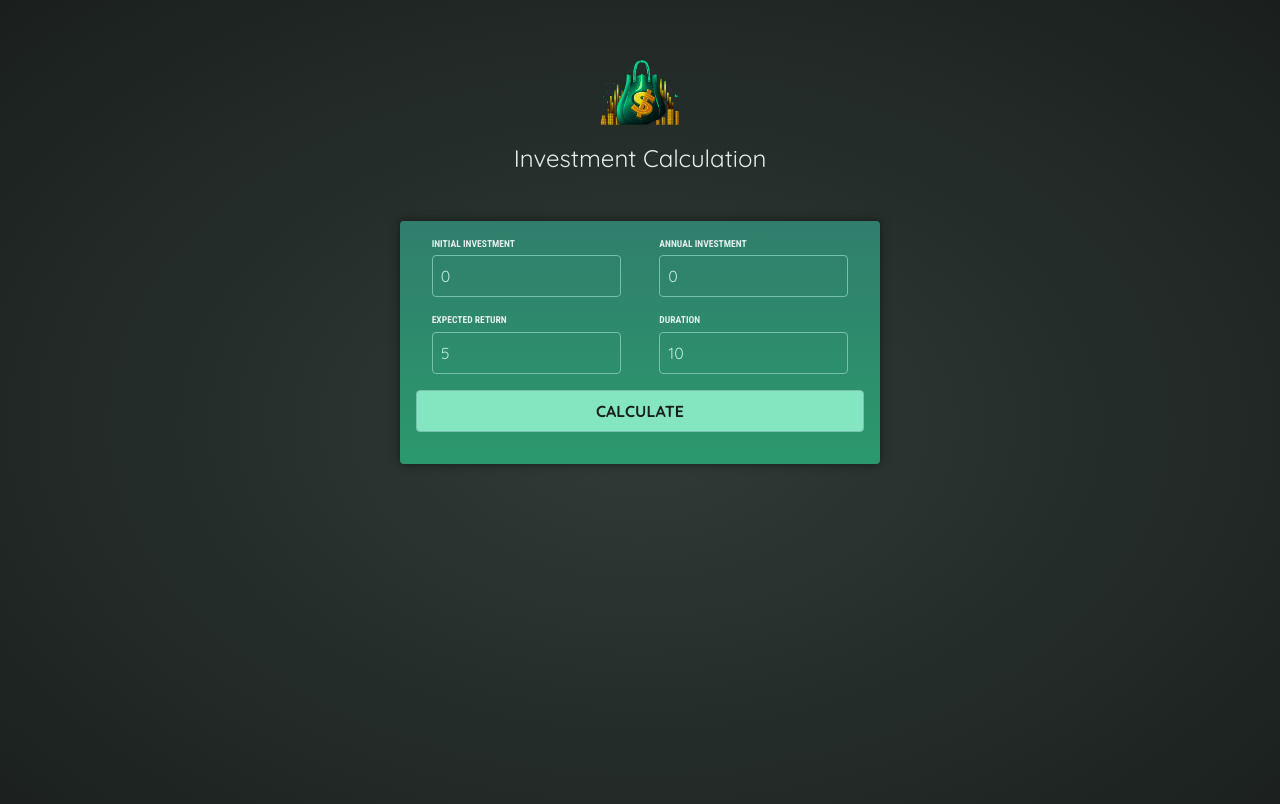
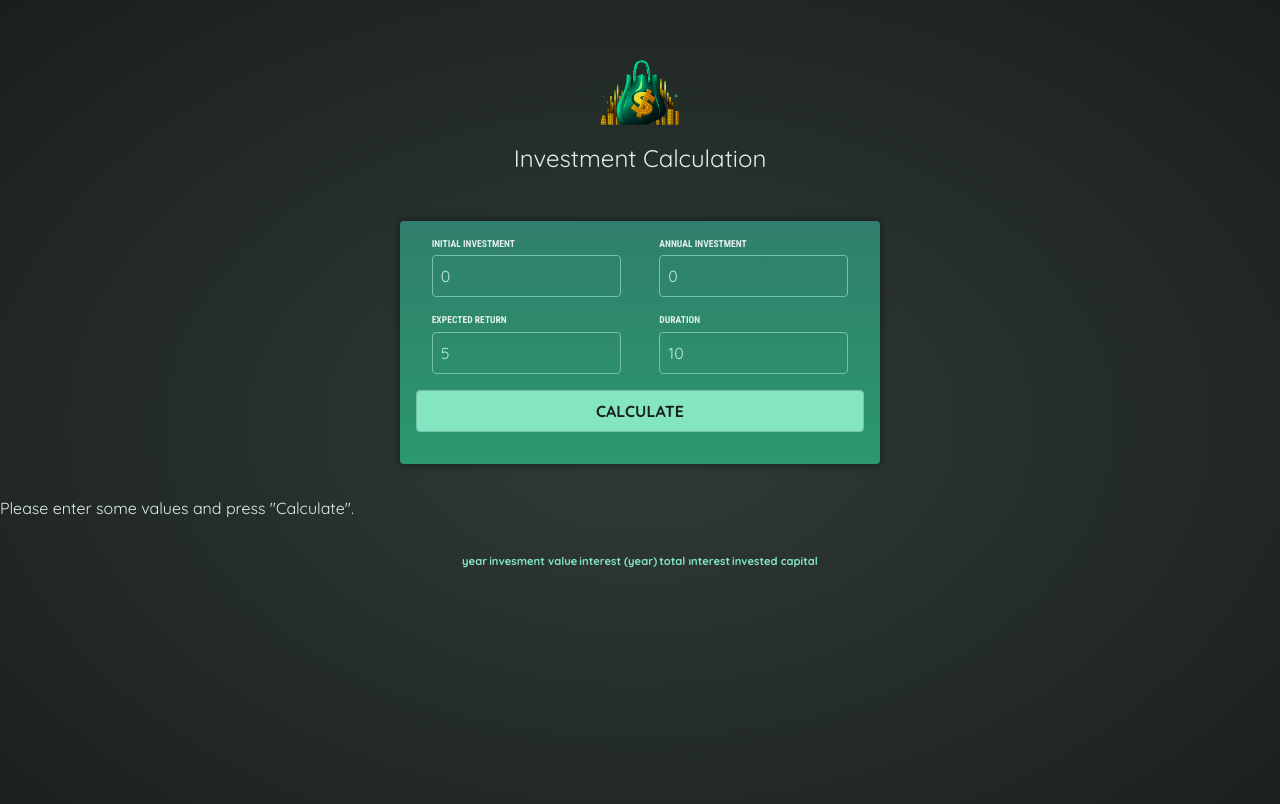
Before and after one commit to MSaqib123/section-3-anguler-project, an Angular app: page / in a window 1280 px wide. Shown: the top 804 px of the page. Built offline with nearby package versions, Linux system fonts and the light colour scheme.

Commit message:
10. Passing Data from Parent to Child with Inputs

```diff
--- /dev/null
+++ b/src/app/_2_SolutionByTeacher/investment-result/investment-result.component.css
@@ -0,0 +1,19 @@
+table {
+  max-width: 50rem;
+  margin: 2rem auto;
+  padding: 1rem;
+  table-layout: fixed;
+  border-spacing: 1rem;
+  text-align: right;
+}
+
+table thead {
+  font-size: 0.7rem;
+  color: #83e6c0;
+}
+
+table tbody {
+  font-family: "Roboto Condensed", sans-serif;
+  font-size: 0.85rem;
+  color: #c2e9e0;
+}
--- /dev/null
+++ b/src/app/_2_SolutionByTeacher/investment-result/investment-result.component.html
@@ -0,0 +1,27 @@
+<p>Please enter some values and press "Calculate".</p>
+
+<table>
+    <thead>
+        <tr>
+
+        <th>year</th>
+        <th>invesment value</th>
+        <th>interest (year)</th>
+        <th>total ınterest</th>
+        <th>invested capital</th>
+
+        </tr>
+    </thead>
+    <tbody>
+        <!-- @for (inv of invData; track $index) {
+        <tr>
+
+            <td>{{ inv.year }}</td>
+            <td>{{ inv.valueEndOfYear | currency:'USD':'symbol':'1.2-2' }}</td>
+            <td>{{ inv.interest | currency:'USD':'symbol':'1.2-2' }}</td>
+            <td>{{ inv.totalInterest | currency:'USD':'symbol':'1.2-2' }}</td>
+            <td>{{ inv.totalAmountInvested | currency:'USD':'symbol':'1.2-2' }}</td>
+        </tr>
+        } -->
+    </tbody>
+</table>
--- /dev/null
+++ b/src/app/_2_SolutionByTeacher/investment-result/investment-result.component.ts
@@ -0,0 +1,22 @@
+import { Component, Input, SimpleChange, SimpleChanges } from '@angular/core';
+
+@Component({
+  selector: 'app-investment-result',
+  imports: [],
+  templateUrl: './investment-result.component.html',
+  styleUrl: './investment-result.component.css'
+})
+export class InvestmentResultComponent {
+  @Input({required:true}) results? :{
+    year: number;
+    interest: number;
+    valueEndOfYear: number;
+    annualInvestment: number;
+    totalInterest: number;
+    totalAmountInvested: number;
+  }[];
+
+  ngOnChanges(changes: SimpleChanges):void{
+    console.log(this.results,"Pakistan");
+  }
+}
--- a/src/app/_2_SolutionByTeacher/user-input/user-input.component.ts
+++ b/src/app/_2_SolutionByTeacher/user-input/user-input.component.ts
@@ -1,5 +1,7 @@
 import { Component, EventEmitter, Output } from '@angular/core';
 import { FormsModule } from '@angular/forms';
+import { InvestmentInput } from '../../investment-input.model';
+
 @Component({
   selector: 'app-user-input',
   imports: [FormsModule],
--- a/src/app/app.component.html
+++ b/src/app/app.component.html
@@ -15,3 +15,4 @@
 <!--===================================-->
 <app-header/>
 <app-user-input (calculate)="calculateInvestmentResults($event)"/>
+<app-investment-result [results]="resultsData"/>
--- a/src/app/app.component.ts
+++ b/src/app/app.component.ts
@@ -32,15 +32,23 @@ import { Component } from '@angular/core';
 import { RouterOutlet } from '@angular/router';
 import { HeaderComponent } from './_2_SolutionByTeacher/header/header.component';
 import { UserInputComponent } from './_2_SolutionByTeacher/user-input/user-input.component';
-
+import { InvestmentResultComponent } from "./_2_SolutionByTeacher/investment-result/investment-result.component";
+import { InvestmentInput } from './investment-input.model';
 @Component({
   selector: 'app-root',
-  imports: [RouterOutlet, HeaderComponent, UserInputComponent],
+  imports: [RouterOutlet, HeaderComponent, UserInputComponent, InvestmentResultComponent],
   templateUrl: './app.component.html',
   styleUrl: './app.component.css',
 })
 export class AppComponent {
-
+  resultsData? : {
+    year: number;
+    interest: number;
+    valueEndOfYear: number;
+    annualInvestment: number;
+    totalInterest: number;
+    totalAmountInvested: number;
+  }[];
 
   calculateInvestmentResults( data:InvestmentInput)
   {
@@ -53,8 +61,7 @@ export class AppComponent {
       const year = i + 1;
       const interestEarnedInYear = investmentValue * (expectedReturn / 100);
       investmentValue += interestEarnedInYear + annualInvestment;
-      const totalInterest =
-        investmentValue - annualInvestment * year - initialInvestment;
+      const totalInterest = investmentValue - annualInvestment * year - initialInvestment;
       annualData.push({
         year: year,
         interest: interestEarnedInYear,
@@ -64,10 +71,10 @@ export class AppComponent {
         totalAmountInvested: initialInvestment + annualInvestment * year,
       });
     }
-
-    console.log(data);
-    console.log(annualData);
-    return annualData;
+    // console.log(data);
+    // console.log(annualData);
+    // return annualData;
+    this.resultsData = annualData;
   }
 }
 
--- a/src/app/investment-input.model.ts
+++ b/src/app/investment-input.model.ts
@@ -1,5 +1,5 @@
 
-interface InvestmentInput {
+export interface InvestmentInput {
   initialInvestment: number;
   duration: number;
   expectedReturn: number;
```
